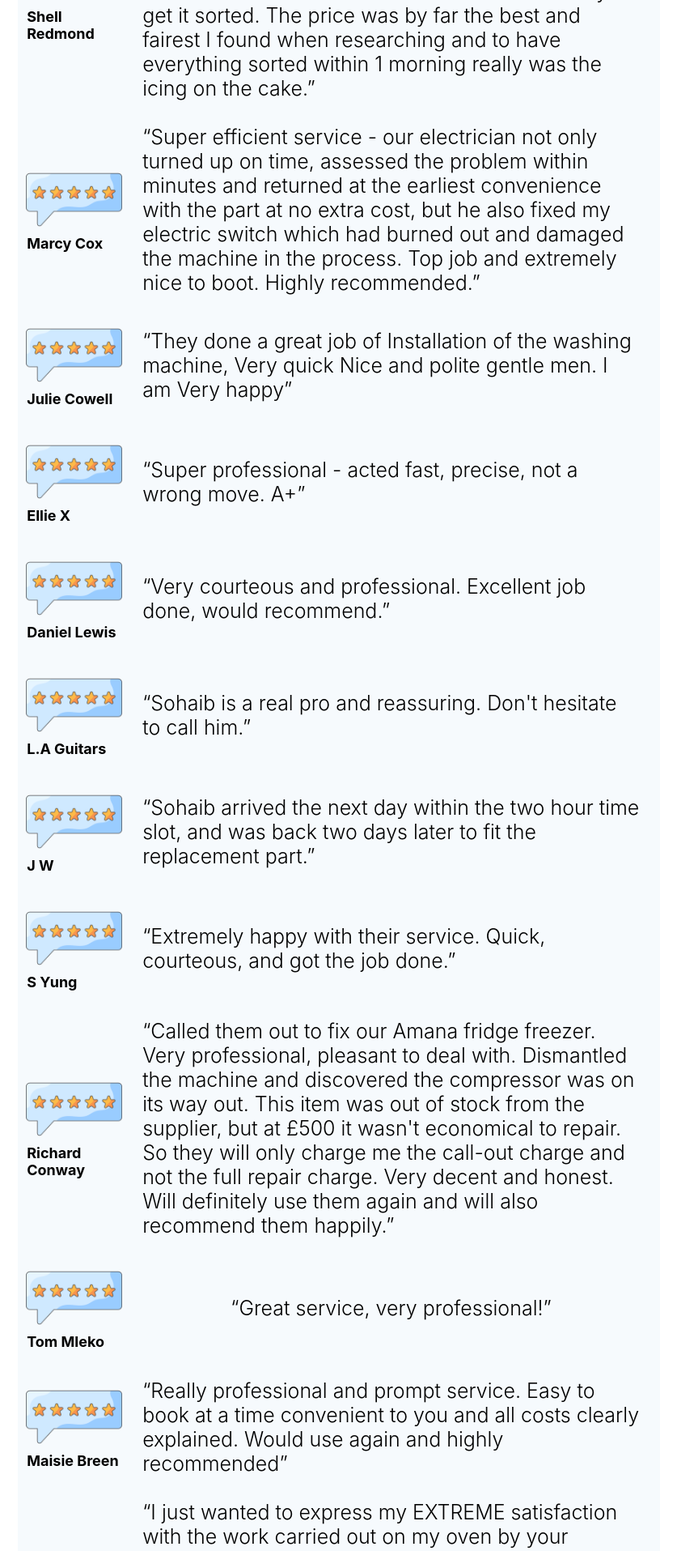
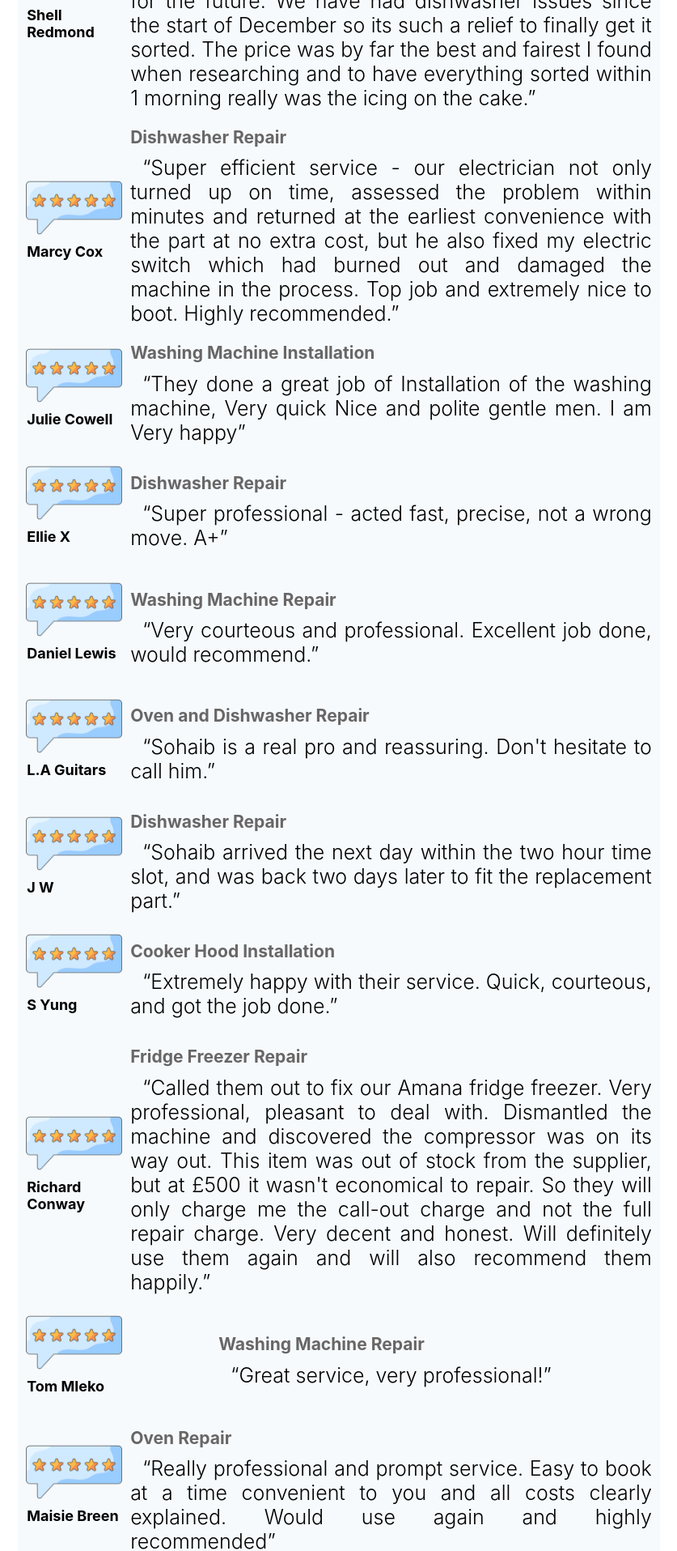
Before and after one commit to sohaibmh/appliance-vitals, a Next.js app: page / in a window 1280 px wide. Shown: the part 2580-4495 px from the top of the page at 81% size, without its empty margins (221-1058 px from the left). Built offline with nearby package versions, Linux system fonts and the light colour scheme.

Commit message:
added review titles

```diff
--- a/components/RootComponent.js
+++ b/components/RootComponent.js
@@ -151,41 +151,51 @@ export default function RootComponent({
               <b>Shell Redmond</b>
             </p>
           </div>
+          <div>
+            <h3 className={styles.reviewAppliance}>Dishwasher Repair</h3>
             <span className={styles.review}>
               &ldquo;Appliance Vitals came into our office yesterday morning to
-            sort our dishwasher. Would recommend anyone and we certainly will be
-            keeping their details for the future. We have had dishwasher issues
-            since the start of December so its such a relief to finally get it
-            sorted. The price was by far the best and fairest I found when
-            researching and to have everything sorted within 1 morning really
-            was the icing on the cake.&rdquo;
+              sort our dishwasher. Would recommend anyone and we certainly will
+              be keeping their details for the future. We have had dishwasher
+              issues since the start of December so its such a relief to finally
+              get it sorted. The price was by far the best and fairest I found
+              when researching and to have everything sorted within 1 morning
+              really was the icing on the cake.&rdquo;
             </span>
-
+          </div>
           <div className={styles.ratings}>
             {ratingLogo}
             <p className={styles.reviewers}>
               <b>Marcy Cox</b>
             </p>
           </div>
+          <div>
+            <h3 className={styles.reviewAppliance}>Dishwasher Repair</h3>
             <span className={styles.review}>
-            &ldquo;Super efficient service - our electrician not only turned up
-            on time, assessed the problem within minutes and returned at the
-            earliest convenience with the part at no extra cost, but he also
-            fixed my electric switch which had burned out and damaged the
+              &ldquo;Super efficient service - our electrician not only turned
+              up on time, assessed the problem within minutes and returned at
+              the earliest convenience with the part at no extra cost, but he
+              also fixed my electric switch which had burned out and damaged the
               machine in the process. Top job and extremely nice to boot. Highly
               recommended.&rdquo;
             </span>
-
+          </div>
           <div className={styles.ratings}>
             {ratingLogo}
             <p className={styles.reviewers}>
               <b>Julie Cowell</b>
             </p>
           </div>
+          <div>
+            <h3 className={styles.reviewAppliance}>
+              Washing Machine Installation
+            </h3>
             <span className={styles.review}>
-            &ldquo;They done a great job of Installation of the washing machine,
-            Very quick Nice and polite gentle men. I am Very happy&rdquo;
+              &ldquo;They done a great job of Installation of the washing
+              machine, Very quick Nice and polite gentle men. I am Very
+              happy&rdquo;
             </span>
+          </div>
 
           <div className={styles.ratings}>
             {ratingLogo}
@@ -193,10 +203,13 @@ export default function RootComponent({
               <b>Ellie X</b>
             </p>
           </div>
+          <div>
+            <h3 className={styles.reviewAppliance}>Dishwasher Repair</h3>
             <span className={styles.review}>
               &ldquo;Super professional - acted fast, precise, not a wrong move.
               A+&rdquo;
             </span>
+          </div>
 
           <div className={styles.ratings}>
             {ratingLogo}
@@ -204,10 +217,13 @@ export default function RootComponent({
               <b>Daniel Lewis</b>
             </p>
           </div>
+          <div>
+            <h3 className={styles.reviewAppliance}>Washing Machine Repair</h3>
             <span className={styles.review}>
               &ldquo;Very courteous and professional. Excellent job done, would
               recommend.&rdquo;
             </span>
+          </div>
 
           <div className={styles.ratings}>
             {ratingLogo}
@@ -215,10 +231,15 @@ export default function RootComponent({
               <b>L.A Guitars</b>
             </p>
           </div>
+          <div>
+            <h3 className={styles.reviewAppliance}>
+              Oven and Dishwasher Repair
+            </h3>
             <span className={styles.review}>
               &ldquo;Sohaib is a real pro and reassuring. Don&apos;t hesitate to
               call him.&rdquo;
             </span>
+          </div>
 
           <div className={styles.ratings}>
             {ratingLogo}
@@ -226,10 +247,13 @@ export default function RootComponent({
               <b>J W</b>
             </p>
           </div>
+          <div>
+            <h3 className={styles.reviewAppliance}>Dishwasher Repair</h3>
             <span className={styles.review}>
               &ldquo;Sohaib arrived the next day within the two hour time slot,
               and was back two days later to fit the replacement part.&rdquo;
             </span>
+          </div>
 
           <div className={styles.ratings}>
             {ratingLogo}
@@ -237,10 +261,13 @@ export default function RootComponent({
               <b>S Yung</b>
             </p>
           </div>
+          <div>
+            <h3 className={styles.reviewAppliance}>Cooker Hood Installation</h3>
             <span className={styles.review}>
-            &ldquo;Extremely happy with their service. Quick, courteous, and got
-            the job done.&rdquo;
+              &ldquo;Extremely happy with their service. Quick, courteous, and
+              got the job done.&rdquo;
             </span>
+          </div>
 
           <div className={styles.ratings}>
             {ratingLogo}
@@ -248,15 +275,18 @@ export default function RootComponent({
               <b>Richard Conway</b>
             </p>
           </div>
+          <div>
+            <h3 className={styles.reviewAppliance}>Fridge Freezer Repair</h3>
             <span className={styles.review}>
               &ldquo;Called them out to fix our Amana fridge freezer. Very
               professional, pleasant to deal with. Dismantled the machine and
               discovered the compressor was on its way out. This item was out of
               stock from the supplier, but at £500 it wasn&apos;t economical to
-            repair. So they will only charge me the call-out charge and not the
-            full repair charge. Very decent and honest. Will definitely use them
-            again and will also recommend them happily.&rdquo;
+              repair. So they will only charge me the call-out charge and not
+              the full repair charge. Very decent and honest. Will definitely
+              use them again and will also recommend them happily.&rdquo;
             </span>
+          </div>
 
           <div className={styles.ratings}>
             {ratingLogo}
@@ -264,9 +294,12 @@ export default function RootComponent({
               <b>Tom Mleko</b>
             </p>
           </div>
+          <div>
+            <h3 className={styles.reviewAppliance}>Washing Machine Repair</h3>
             <span className={styles.review}>
               &ldquo;Great service, very professional!&rdquo;
             </span>
+          </div>
 
           <div className={styles.ratings}>
             {ratingLogo}
@@ -274,11 +307,14 @@ export default function RootComponent({
               <b>Maisie Breen</b>
             </p>
           </div>
+          <div>
+            <h3 className={styles.reviewAppliance}>Oven Repair</h3>
             <span className={styles.review}>
               &ldquo;Really professional and prompt service. Easy to book at a
               time convenient to you and all costs clearly explained. Would use
               again and highly recommended&rdquo;
             </span>
+          </div>
 
           <div className={styles.ratings}>
             {ratingLogo}
@@ -286,16 +322,19 @@ export default function RootComponent({
               <b>Simon Dalgleish</b>
             </p>
           </div>
+          <div>
+            <h3 className={styles.reviewAppliance}>Oven Repair</h3>
             <span className={styles.review}>
               &ldquo;I just wanted to express my EXTREME satisfaction with the
               work carried out on my oven by your technician this morning.
               Firstly, I&apos;d been amazed that I&apos;d made the appointment
               online last night at around 8 and the technician came this morning
-            at just after 10!! He gave me an explanation of what had gone wrong
-            with the oven and sorted it out. It&apos;s all working perfectly
-            now. I can TOTALLY recommend Appliance Vitals for any repairs you
-            might need to your domestic appliances.&rdquo;
+              at just after 10!! He gave me an explanation of what had gone
+              wrong with the oven and sorted it out. It&apos;s all working
+              perfectly now. I can TOTALLY recommend Appliance Vitals for any
+              repairs you might need to your domestic appliances.&rdquo;
             </span>
+          </div>
         </div>
       </div>
     </main>
--- a/styles/Home.module.css
+++ b/styles/Home.module.css
@@ -134,6 +134,11 @@
   width: 62vw;
   font-size: 18px;
   margin-bottom: 5px;
+}
+
+.reviewAppliance {
+  color: rgb(104, 102, 102);
+  margin-block-end: 0.5em;
 }
 
 .googleLogo {
```
Lines whose indentation alone changed are shown as unchanged.
